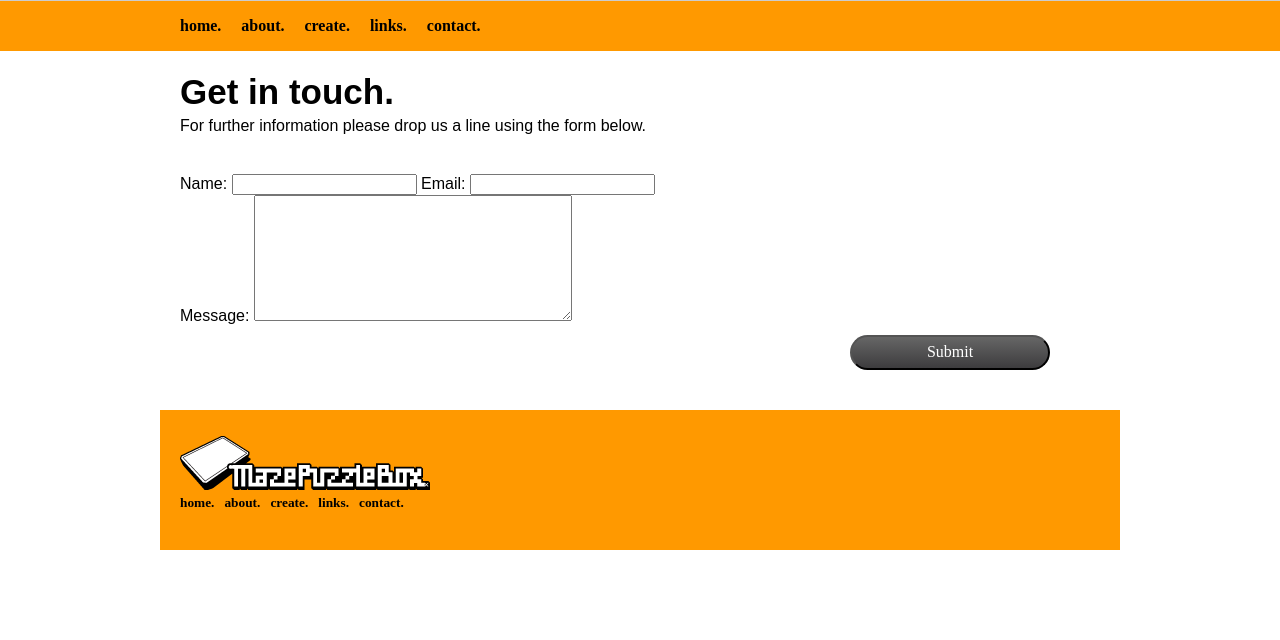
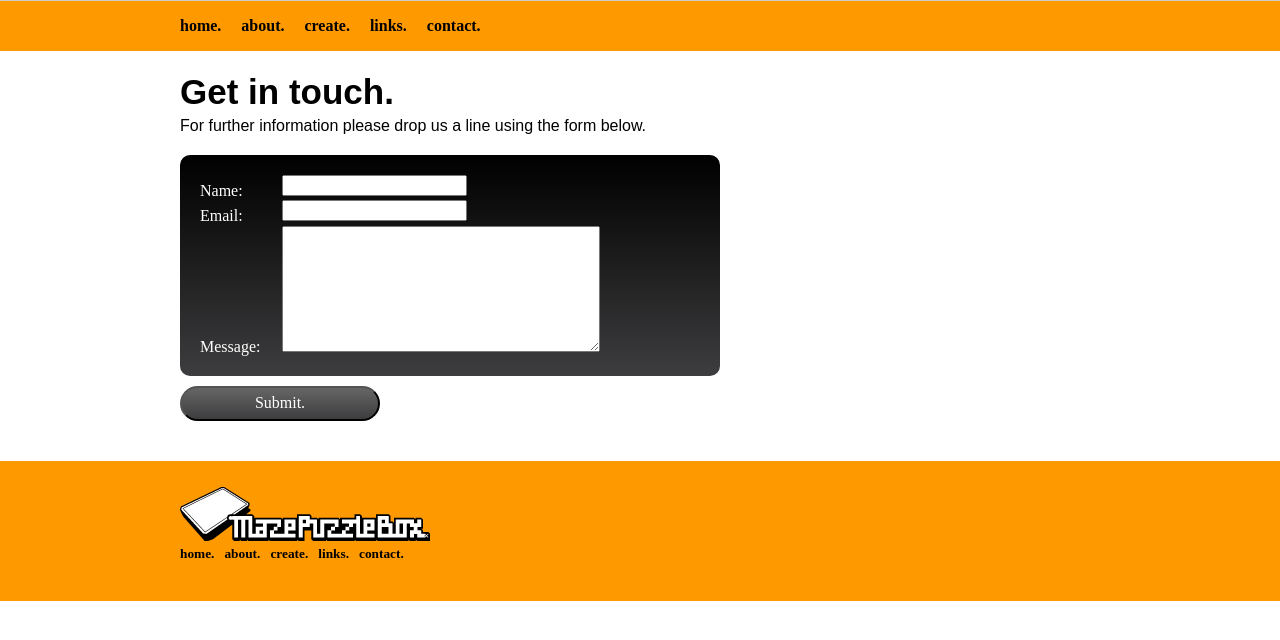
Before and after one commit to mattvenn/mazepuzzlebox, a Django app: page /contact in a window 1280 px wide. Shown: the part 120-760 px from the top of the page. Run offline with Django 3.2, Linux system fonts and the light colour scheme; parts of the project's set-up code (start-up, migrations or seed data) failed here and were passed over; some libraries are stand-ins or nearby versions.

Commit message:
style updates

```diff
--- a/external/style.css
+++ b/external/style.css
@@ -435,6 +435,9 @@ input[type=submit][disabled] {
 	background: -moz-linear-gradient(top,  #000,  #3d3c3e); /* for firefox 3.6+ */
 	color:white;
 }
+#content input {
+	float:left;
+}
 /* =detail
 ----------------------------------*/
 #details-text {padding:0 20px 20px;}
--- a/templates/base.html
+++ b/templates/base.html
@@ -45,8 +45,8 @@
         {% if extHTTP %}
 		<!-- AddThis Button BEGIN -->
 		<div class="addthis_toolbox addthis_default_style addthis_32x32_style">
-			<a class="addthis_button_preferred_1"></a>
-			<a class="addthis_button_preferred_2"></a>
+			<a class="addthis_button_facebook"></a>
+			<a class="addthis_button_twitter"></a>
 			<!--<a class="addthis_button_preferred_3"></a>
 			<a class="addthis_button_preferred_4"></a>-->
 			<a class="addthis_button_compact"></a>
--- a/templates/contact.html
+++ b/templates/contact.html
@@ -3,26 +3,27 @@
 {% block content %}
 <div id="content" class="clearfix"><h1>Get in touch.</h1><p>For further information please drop us a line using the form below.</p>
 
-            <div id="c_form">
-                <br /><br />
+            <div id="contact">
                 <form name="contactform" action="/contact" method="post">
 				{% csrf_token %}
-                    <div id="name_email">
-                        <label id="id_name">Name:</label>
-                        <input type="text" name="name" value="" id="name" />
-                        <label id="id_email">Email:</label>
-                        <input type="text" name="email" value="" id="Email" />
-                    </div><!-- end name_email -->
-                    <div id="message">
-                        <label id="id_message">Message:</label>
-                        <textarea name="message" rows="8" cols="37"></textarea>
+					<table border="0" cellspacing="5px" cellpadding="20px">
+                        <tr>
+							<td width="100px"><label id="id_name">Name:</label></td>
+							<td width="500px"><input type="text" name="name" value="" id="name" /></td>
+						</tr>
+                        <tr>
+							<td><label id="id_email">Email:</label></td>
+                        	<td><input type="text" name="email" value="" id="Email" /></td>
+                        <tr>
+							<td valign="top"><label id="id_message">Message:</label></td>
+                        	<td><textarea name="message" rows="8" cols="37"></textarea></td>
+					</table>
+                </form>
+			</div>
+			<input type="submit" value="Submit."/>
 
-                    </div><!-- end message -->
-                    <div id="submit">
-                        <input type="submit" />
-                    </div><!-- end submit -->
-                </form>
 
-</div>
+
+</div><!-- END CONTENT-->
 </div><!-- END WRAPPER-->
 {% endblock %}
--- a/templates/create.html
+++ b/templates/create.html
@@ -147,5 +147,6 @@
 </div><!--END VALIDATOR-->
 {% if box %}
 <p> created a new box with id {{ box.id }} </p>
-{% endif %}</div><!-- END WRAPPER-->
+{% endif %}
+</div><!-- END WRAPPER-->
 {% endblock %}
```
